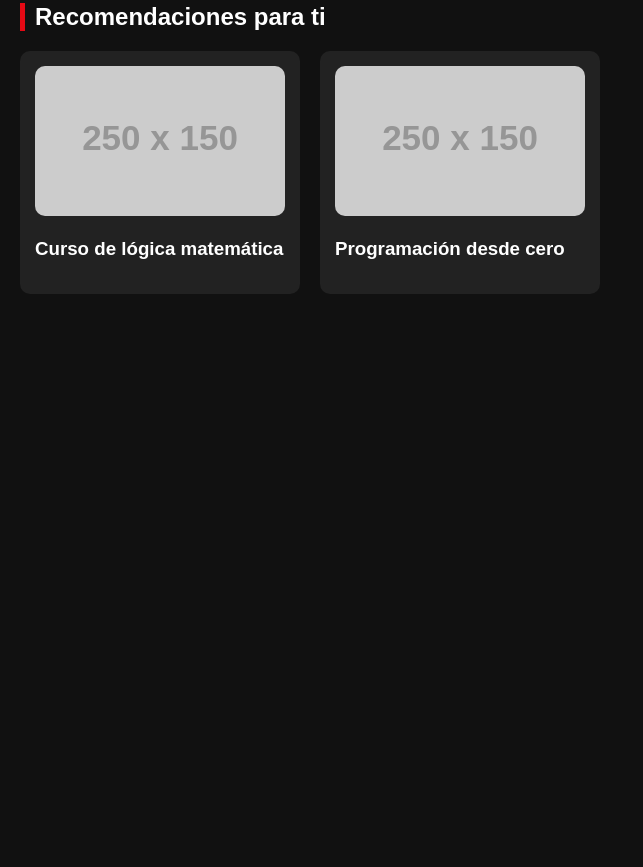
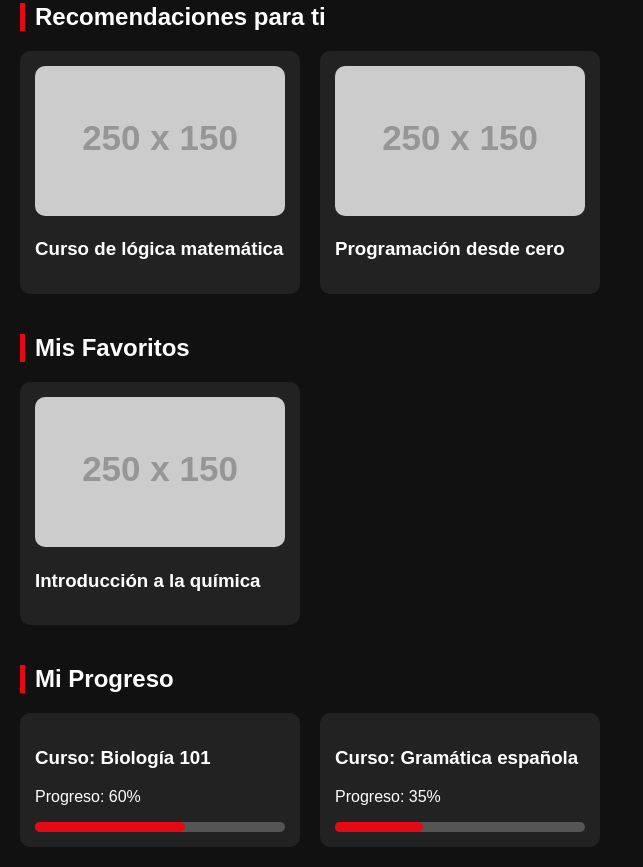
Before and after one commit to LeonardoFabricioImanaReyes/examen, a plain HTML site: page index.html in a window 1280 px wide. Shown: the part 819-1686 px from the top of the page, without its empty margins (0-643 px from the left). Before the commit the page ends 1133 px from the top, so only its background shows below. Drawn offline with Linux system fonts and the light colour scheme; placeholder pictures from the web are drawn by us.

Commit message:
feat: favoritos mas progreso

```diff
--- a/index.html
+++ b/index.html
@@ -130,3 +130,31 @@
             <h3>Programación desde cero</h3>
         </div>
     </div>
+        <!-- FAVORITOS -->
+    <h2>Mis Favoritos</h2>
+    <div class="grid">
+        <div class="card">
+            <img src="https://via.placeholder.com/250x150" alt="Favorito">
+            <h3>Introducción a la química</h3>
+        </div>
+    </div>
+
+    <!-- PROGRESO -->
+    <h2>Mi Progreso</h2>
+    <div class="grid">
+        <div class="card">
+            <h3>Curso: Biología 101</h3>
+            <p>Progreso: 60%</p>
+            <div style="background:#555; height:10px; border-radius:5px;">
+                <div style="background:#e50914; height:10px; width:60%; border-radius:5px;"></div>
+            </div>
+        </div>
+
+        <div class="card">
+            <h3>Curso: Gramática española</h3>
+            <p>Progreso: 35%</p>
+            <div style="background:#555; height:10px; border-radius:5px;">
+                <div style="background:#e50914; height:10px; width:35%; border-radius:5px;"></div>
+            </div>
+        </div>
+    </div>
```
